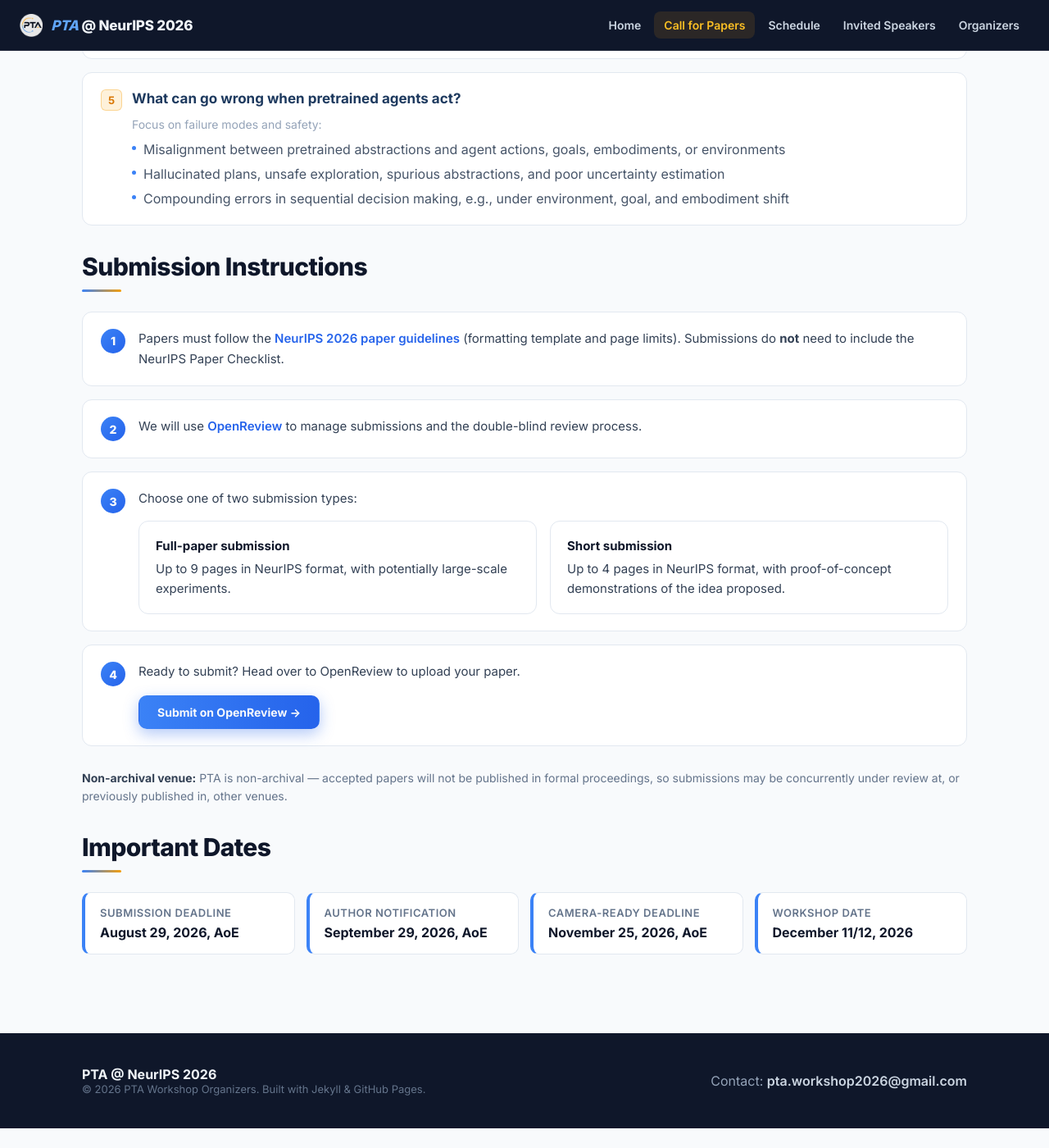
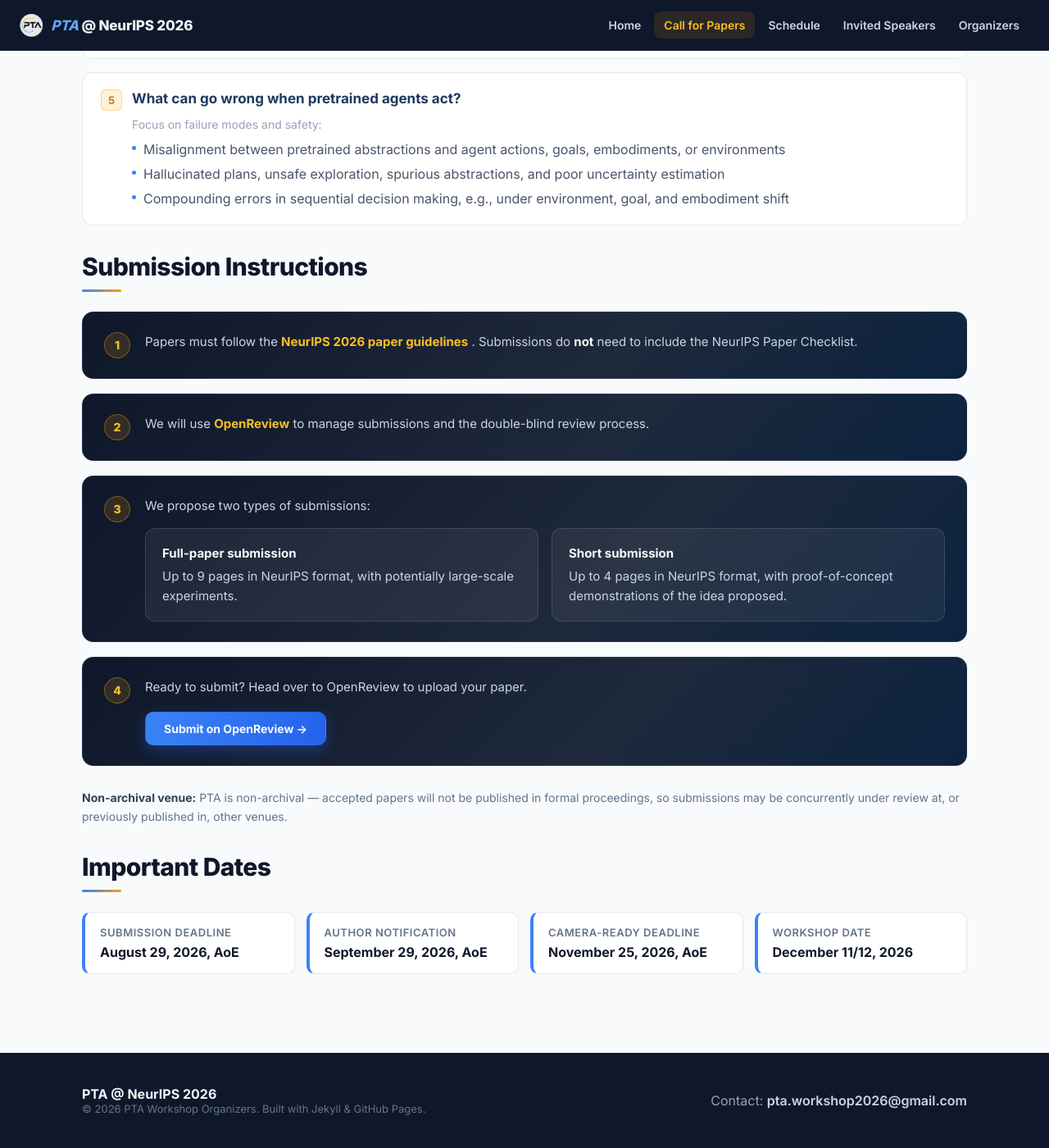
Before and after one commit to PTAworkshop/PTAworkshop.github.io, a Jekyll site: the page built from call-for-papers.html, in a window 1280 px wide and 1400 px high, scrolled down 1568 px. Shown: the whole window at 82% size. Built offline with Jekyll 4.4.1, drawn with Linux system fonts in a browser that asks for light colours; before the commit the page ends 2944 px from its top, so only the background shows below that.

Commit message:
CFP style

```diff
--- a/assets/css/style.css
+++ b/assets/css/style.css
@@ -421,30 +421,38 @@ h3 {
   margin-bottom: 4px;
 }
 
-/* ── Submission steps (CFP page) ── */
+/* ── Submission steps (CFP page) — styled after the Speakers/Organizers
+   person-card treatment: dark gradient card, subtle border, hover lift. ── */
 .steps-list {
   list-style: none;
   display: flex;
   flex-direction: column;
-  gap: 16px;
+  gap: 18px;
   margin: 24px 0 28px;
 }
 .steps-list > li {
   display: flex;
   align-items: flex-start;
-  gap: 16px;
-  background: #ffffff;
-  border: 1px solid #e2e8f0;
-  border-radius: 12px;
-  padding: 20px 22px;
+  gap: 18px;
+  background: linear-gradient(135deg, #0f172a 0%, #1e293b 60%, #0c2340 100%);
+  border: 1px solid rgba(255,255,255,0.08);
+  border-radius: 14px;
+  padding: 24px 26px;
+  transition: transform 0.15s, box-shadow 0.15s, border-color 0.15s;
+}
+.steps-list > li:hover {
+  transform: translateY(-3px);
+  box-shadow: 0 12px 28px rgba(0,0,0,0.35);
+  border-color: rgba(96,165,250,0.4);
 }
 .step-num {
   flex-shrink: 0;
-  width: 30px;
-  height: 30px;
+  width: 32px;
+  height: 32px;
   border-radius: 50%;
-  background: linear-gradient(135deg, #3b82f6, #2563eb);
-  color: #f8fafc;
+  background: rgba(245,158,11,0.15);
+  border: 1px solid rgba(245,158,11,0.4);
+  color: #fbbf24;
   font-weight: 800;
   font-size: 14px;
   display: flex;
@@ -457,20 +465,39 @@ h3 {
 }
 .step-content p {
   font-size: 15px;
-  color: #334155;
+  color: #cbd5e1;
   line-height: 1.65;
   margin: 0 0 4px;
 }
 .step-content p:last-child {
   margin-bottom: 0;
 }
+.step-content strong {
+  color: #f8fafc;
+}
 .step-content a:not(.btn) {
-  color: #2563eb;
-  font-weight: 600;
+  color: #fbbf24;
+  font-weight: 700;
+}
+.step-content a:not(.btn):hover {
+  color: #f59e0b;
+  text-decoration: underline;
 }
 .step-content .btn {
-  margin-top: 12px;
+  margin-top: 14px;
 }
+
+/* Full/short submission cards nested inside step 3 — translucent variant
+   to sit on top of the dark step card. */
+.steps-list .format-list li {
+  background: rgba(255,255,255,0.06);
+  border: 1px solid rgba(255,255,255,0.12);
+  color: #cbd5e1;
+}
+.steps-list .format-list li strong {
+  color: #f8fafc;
+}
+
 .submission-note {
   font-size: 14px;
   color: #64748b;
--- a/call-for-papers.html
+++ b/call-for-papers.html
@@ -121,7 +121,7 @@ description: Submission format, timeline, and instructions for the PTA @ NeurIPS
         <p>
           Papers must follow the
           <a href="https://neurips.cc/Conferences/2026/PaperInformation/StyleFiles" target="_blank" rel="noopener">NeurIPS 2026 paper guidelines</a>
-          (formatting template and page limits). Submissions do
+          . Submissions do
           <strong>not</strong> need to include the NeurIPS Paper Checklist.
         </p>
       </div>
@@ -139,7 +139,7 @@ description: Submission format, timeline, and instructions for the PTA @ NeurIPS
     <li>
       <span class="step-num">3</span>
       <div class="step-content">
-        <p>Choose one of two submission types:</p>
+        <p>We propose two types of submissions:</p>
         <ul class="format-list">
           <li>
             <strong>Full-paper submission</strong>
```
